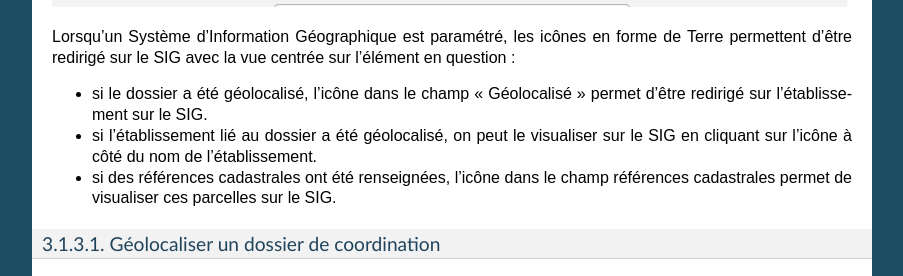
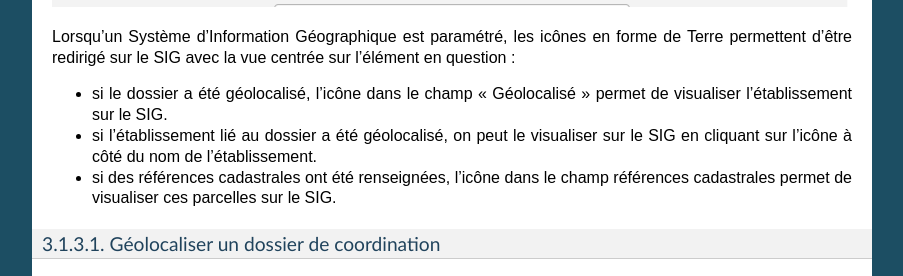
Before and after one commit to jcerini/openaria-documentation, a Sphinx documentation site: the page built from source/manuel_utilisateur/dossiers/index.rst, in a window 1280 px wide and 900 px high, scrolled down 4549 px. Shown: the part 175-451 px from the top of the window, without its empty margins (198-1101 px from the left). Built offline with Sphinx 7.4.7, drawn with Linux system fonts in a browser that asks for light colours.

Commit message:
Update index.rst

```diff
--- a/source/manuel_utilisateur/dossiers/index.rst
+++ b/source/manuel_utilisateur/dossiers/index.rst
@@ -69,7 +69,7 @@ La fiche du dossier de coordination (DC)
 
 Lorsqu'un Système d'Information Géographique est paramétré, les icônes en forme de Terre permettent d'être redirigé sur le SIG avec la vue centrée sur l'élément en question :
 
-- si le dossier a été géolocalisé, l'icône dans le champ "Géolocalisé" permet d'être redirigé sur l'établissement sur le SIG.
+- si le dossier a été géolocalisé, l'icône dans le champ "Géolocalisé" permet de visualiser l'établissement sur le SIG.
 - si l'établissement lié au dossier a été géolocalisé, on peut le visualiser sur le SIG en cliquant sur l'icône à côté du nom de l'établissement.
 - si des références cadastrales ont été renseignées, l'icône dans le champ références cadastrales permet de visualiser ces parcelles sur le SIG.
 
```
